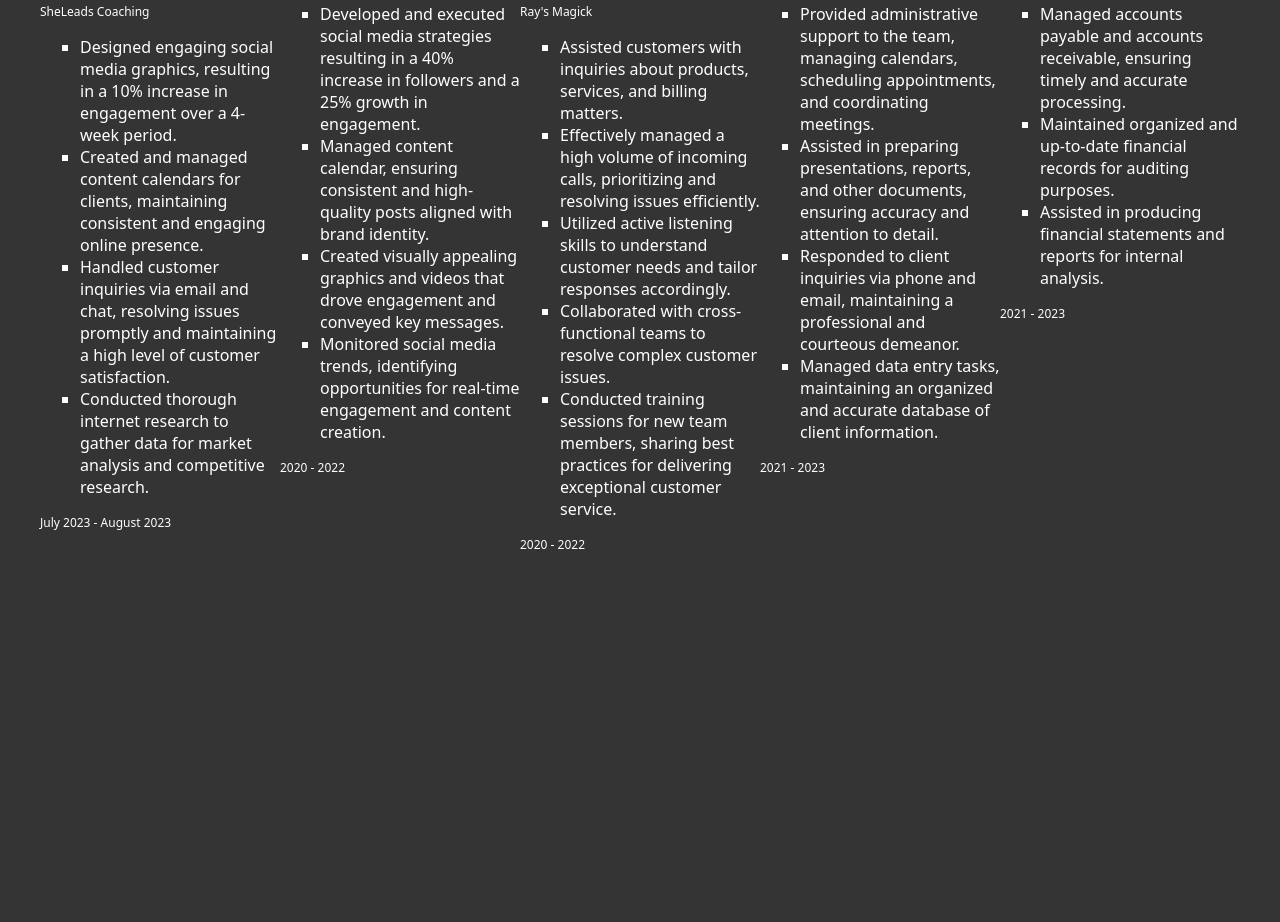
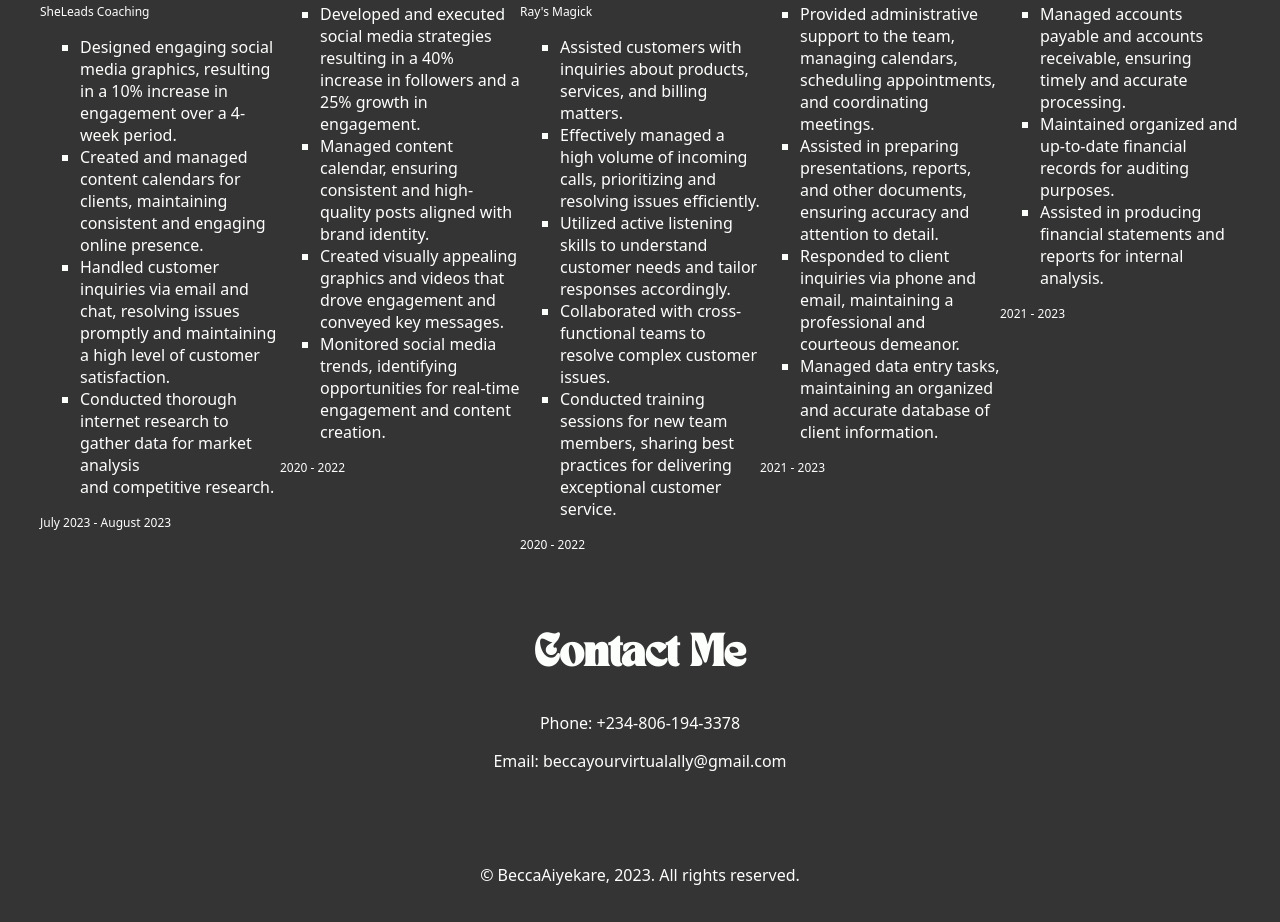
Before and after one commit to TheEnojo/turbo-dollop, a plain HTML site: page BeesFolio/Index.html in a window 1280 px wide. Shown: the part 1205-2127 px from the top of the page. Before the commit the page ends 1770 px from the top, so only its background shows below. Drawn offline with nearby package versions, Linux system fonts and the light colour scheme.

Commit message:
Updated portfolio

```diff
--- a/BeesFolio/Index.html
+++ b/BeesFolio/Index.html
@@ -61,7 +61,7 @@
           </div>
 
 
-<button class="hero__button" ><a href="https://www.linkedin.com/in/rebecca-aiyekare-06229328a">Let's connect</a></button>
+<a class="hero__button" href="https://www.linkedin.com/in/rebecca-aiyekare-06229328a">Let's connect</a>
     </div> <!--Hero text closing div-->
 
     <!--div class="hero__img"-->
@@ -113,7 +113,7 @@
         <li>Designed engaging social media graphics, resulting in a 10% increase in engagement over a 4-week period.</li>
         <li>Created and managed content calendars for clients, maintaining consistent and engaging online presence.</li>
         <li>Handled customer inquiries via email and chat, resolving issues promptly and maintaining a high level of customer satisfaction.</li>
-        <li>Conducted thorough internet research to gather data for market analysis and competitive research.</li>
+        <li>Conducted thorough internet research to gather data for market analysis <br>and competitive research.</li>
     </ul>
     <p class="date-range">July 2023 - August 2023</p>
 </div>
@@ -186,7 +186,16 @@
 
 
 
+<section id="contact">
+  <h2>Contact Me</h2>
+  <p class="phone">Phone: +234-806-194-3378</p>
+  <p class="emailp">Email: <a class="email" href="mailto:beccayourvirtualally@gmail.com">beccayourvirtualally@gmail.com</a></p>
+</section>
 
+<!-- Footer -->
+<footer>
+  <p>&copy; BeccaAiyekare, 2023. All rights reserved.</p>
+</footer>
 
 
 
--- a/BeesFolio/Styles.css
+++ b/BeesFolio/Styles.css
@@ -46,6 +46,14 @@ body {
 }
 
 
+a {
+  text-decoration: none;
+  color: #03000c;
+}
+
+
+
+
 .hero__h1 {
   color: #ed6f63;
   font-size: 160px;
@@ -54,14 +62,26 @@ body {
 
 
 .hero__button {
-  width: 140px;
-  height: 40px;
+  display: inline-block;
+    padding: 10px 20px;
+  font-size: 16px;
+  text-align: center;
   background-color: #fdfffc;
   color: #03000c;
   border: none;
   border-radius: 4px;
   margin-top: 20px;
+  font-family: system-ui, -apple-system, BlinkMacSystemFont, 'Segoe UI', Roboto, Oxygen, Ubuntu, Cantarell, 'Open Sans', 'Helvetica Neue', sans-serif
+
 }
+
+
+.hero__button:hover {
+  cursor: pointer;
+  color: #ed6f63;
+
+}
+
 
 
 
@@ -125,15 +145,6 @@ body {
   .headerdiv__list {
     display: none;
   }
-}
-
-a {
-  text-decoration: none;
-  color: #03000c;
-}
-
-a:hover {
-  color: #fdfffc;
 }
 
 .headerdiv__menu {
@@ -323,12 +334,6 @@ a:hover {
   }
 }
 
-.hero__button:hover {
-  cursor: pointer;
-  background-color: #ed6f63;
-  color: #fdfffc;
-}
-
 
 @media only screen and (min-width: 840px) and (max-width: 1024px) {
   .hero__image {
@@ -387,7 +392,7 @@ list-style-type: square;
   .about-section{
     margin-top: 70px;
     display: flex;
-    justify-content: space-between;
+    justify-content: center;
     margin-left: 50px;
     color: #fdfffc;
     flex-wrap: wrap;
@@ -420,3 +425,43 @@ font-size: 24px;
   font-family: system-ui, -apple-system, BlinkMacSystemFont, 'Segoe UI', Roboto, Oxygen, Ubuntu, Cantarell, 'Open Sans', 'Helvetica Neue', sans-serif;
  font-size: 12px;
 }
+
+
+
+
+
+/* Additional styles for the contact section and footer */
+#contact {
+
+  color: #fdfffc;
+  padding: 40px 0;
+  text-align: center;
+}
+
+#contact h2 {
+  color: #fdfffc;
+  display: inline-block;
+  font-size: 2em;
+  margin-bottom: 20px;
+
+}
+.phone,.emailp{
+  font-family: system-ui, -apple-system, BlinkMacSystemFont, 'Segoe UI', Roboto, Oxygen, Ubuntu, Cantarell, 'Open Sans', 'Helvetica Neue', sans-serif;
+}
+.email{
+  color: #fdfffc;
+}
+
+.email:hover{
+  text-decoration: underline;
+}
+
+
+footer {
+  font-family: system-ui, -apple-system, BlinkMacSystemFont, 'Segoe UI', Roboto, Oxygen, Ubuntu, Cantarell, 'Open Sans', 'Helvetica Neue', sans-serif;
+  background-color: #343434;
+  font-size: 16px;
+  color: #fdfffc;
+  padding: 20px 0;
+  text-align: center;
+}
```
